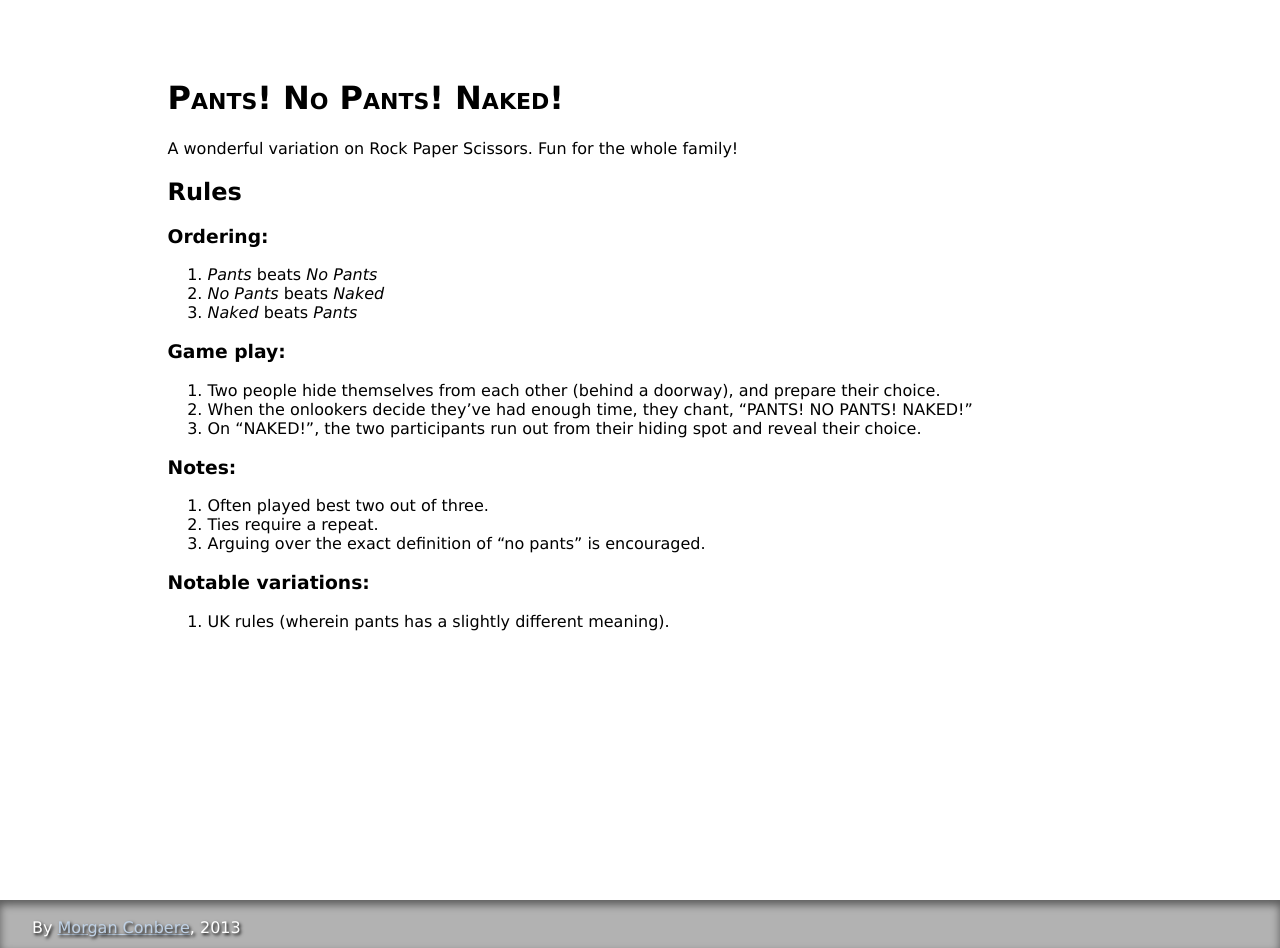
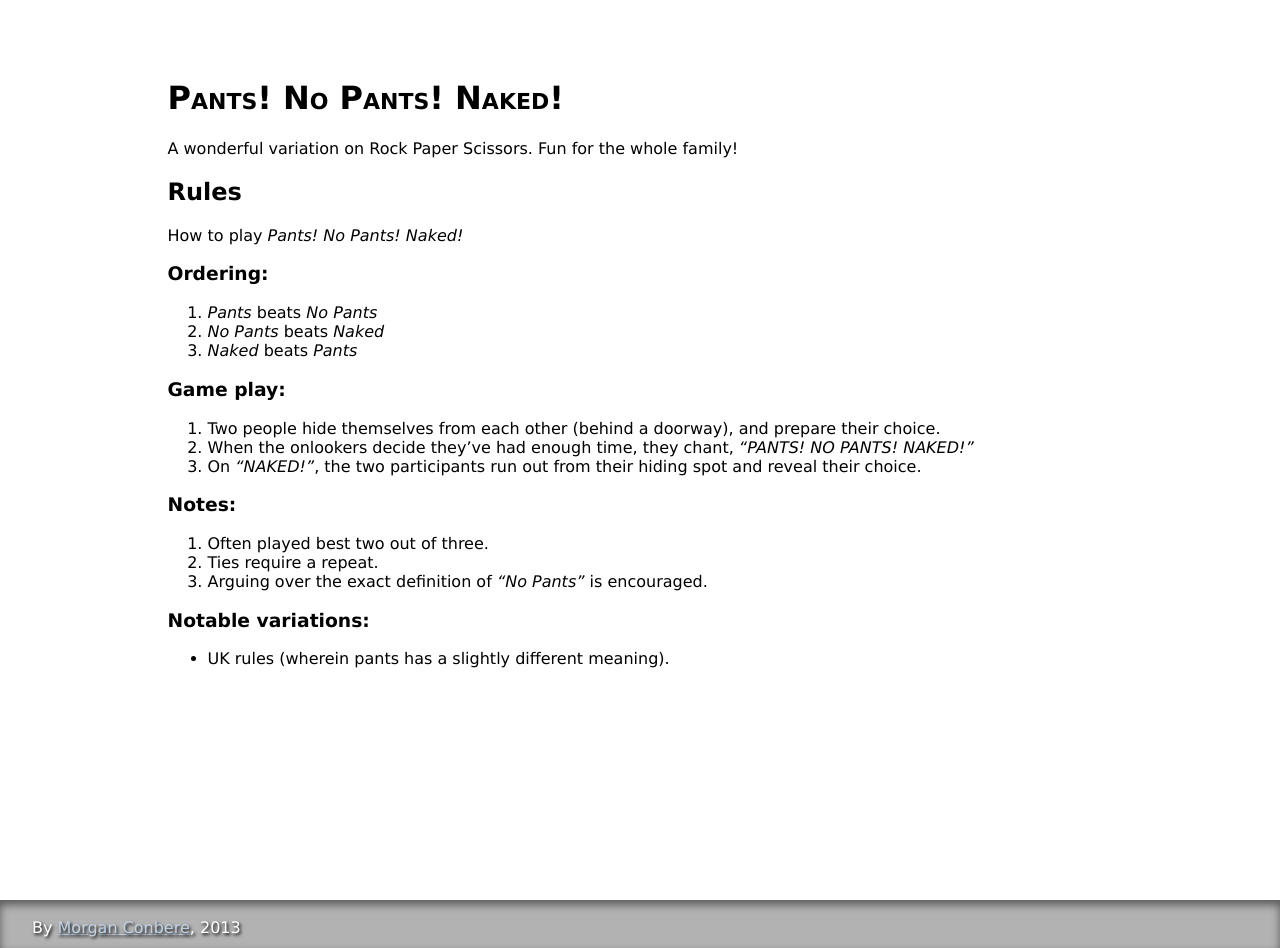
Before and after one commit to mconbere/mconbere.github.com, a Jekyll site: the page built from pantsnopantsnaked/index.markdown, in a window 1280 px wide. Built offline with Jekyll 4.4.1, drawn with Linux system fonts in a browser that asks for light colours.

Commit message:
Update index.markdown

```diff
--- a/pantsnopantsnaked/index.markdown
+++ b/pantsnopantsnaked/index.markdown
@@ -3,32 +3,32 @@ layout: default
 title: Pant! No Pants! Naked!
 ---
 
-Pants! No Pants! Naked!
-=======================
+# Pants! No Pants! Naked!
 
 A wonderful variation on Rock Paper Scissors. Fun for the whole family!
 
-Rules
------
+## Rules
+
+How to play *Pants! No Pants! Naked!*
 
 ### Ordering:
 
-  1. *Pants* beats *No Pants*
-  1. *No Pants* beats *Naked*
-  1. *Naked* beats *Pants*
+1.  *Pants* beats *No Pants*
+2.  *No Pants* beats *Naked*
+3.  *Naked* beats *Pants*
 
 ### Game play:
 
-  1. Two people hide themselves from each other (behind a doorway), and prepare their choice.
-  1. When the onlookers decide they've had enough time, they chant, "PANTS! NO PANTS! NAKED!"
-  1. On "NAKED!", the two participants run out from their hiding spot and reveal their choice.
+1.  Two people hide themselves from each other (behind a doorway), and prepare their choice.
+2.  When the onlookers decide they've had enough time, they chant, *"PANTS! NO PANTS! NAKED!"*
+3.  On *"NAKED!"*, the two participants run out from their hiding spot and reveal their choice.
 
 ### Notes:
 
-  1. Often played best two out of three.
-  1. Ties require a repeat.
-  1. Arguing over the exact definition of "no pants" is encouraged.
+1.  Often played best two out of three.
+2.  Ties require a repeat.
+3.  Arguing over the exact definition of *"No Pants"* is encouraged.
 
 ### Notable variations:
 
-  1. UK rules (wherein pants has a slightly different meaning).
+-  UK rules (wherein pants has a slightly different meaning).
```
